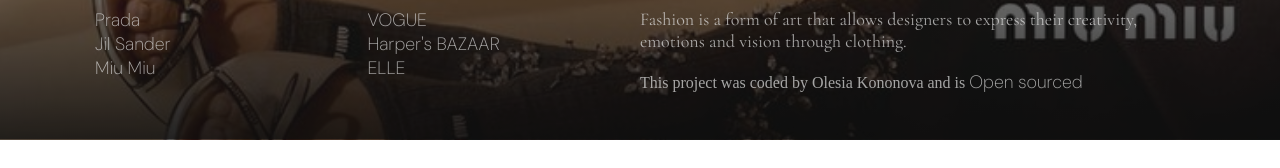
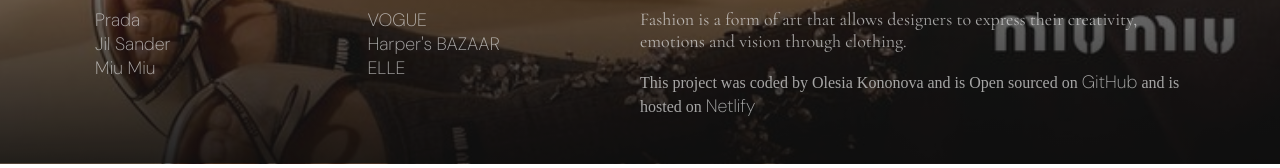
Before and after one commit to Olesia20/fashion-project, a plain HTML site: page index.html in a window 1280 px wide. Shown: the part 3562-3730 px from the top of the page. Drawn offline with nearby package versions, Linux system fonts and the light colour scheme.

Commit message:
added github link

```diff
--- a/index.html
+++ b/index.html
@@ -304,13 +304,18 @@
               creativity, emotions and vision through clothing.
             </h3>
             <p>
-              This project was coded by Olesia Kononova and is
+              This project was coded by Olesia Kononova and is Open sourced on
               <a
                 href="https://github.com/Olesia20/fashion-project"
                 target="_blank"
+                >GitHub</a
               >
-                Open sourced
-              </a>
+              and is hosted on
+              <a
+                href="https://fashion-is-a-passion.netlify.app/"
+                target="_blank"
+                >Netlify</a
+              >
             </p>
           </div>
         </div>
```
